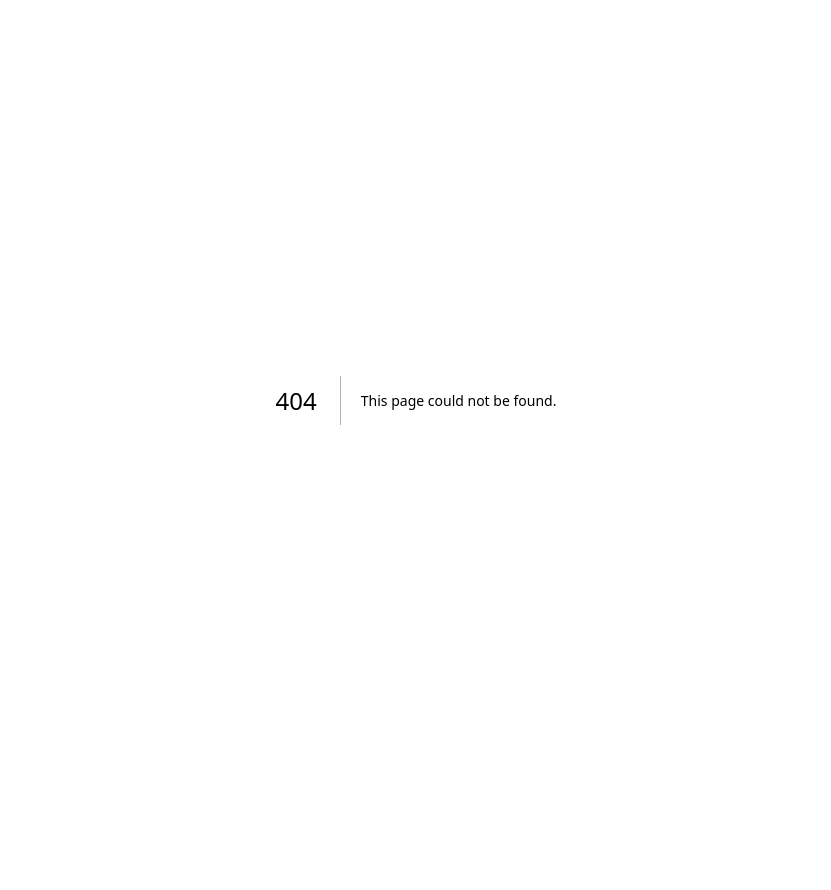
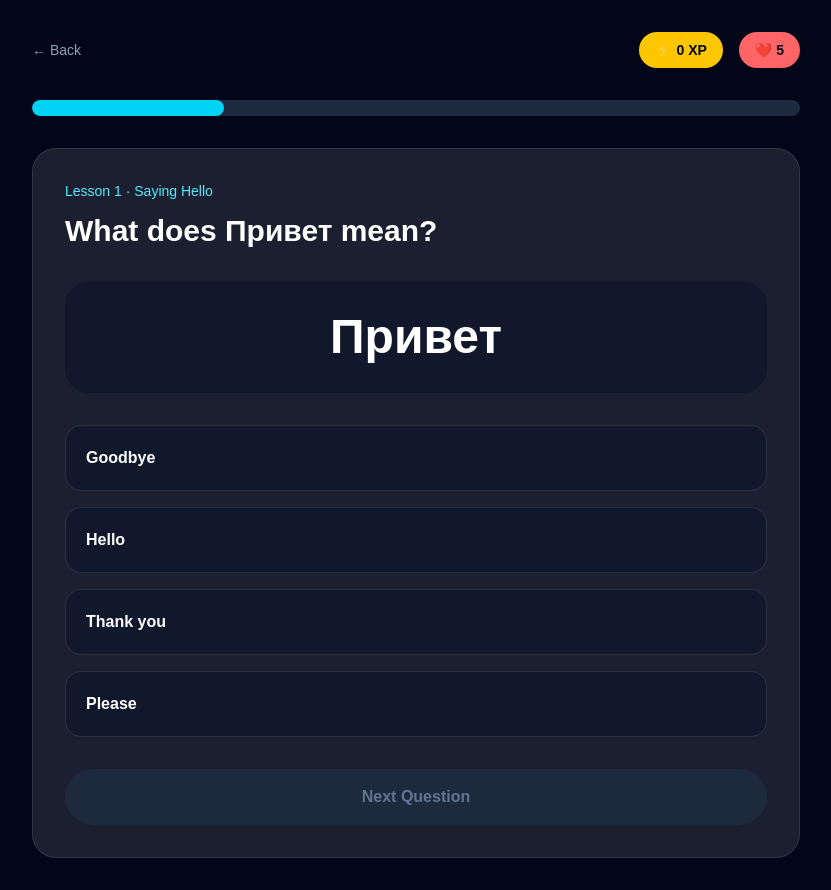
Before and after one commit to ayhampeter-debug/russian-learning-platform, a Next.js app: page /lesson in a window 1280 px wide. Before the commit this address had no page. Shown: the whole page, without its empty margins (224-1055 px from the left). Before the commit the page ends 800 px from the top, so only its background shows below. Built offline with nearby package versions, Linux system fonts and the light colour scheme.

Commit message:
Add interactive lesson page

```diff
--- /dev/null
+++ b/app/lesson/page.tsx
@@ -0,0 +1,207 @@
+"use client";
+
+import { useState } from "react";
+
+const questions = [
+  {
+    prompt: "What does Привет mean?",
+    russian: "Привет",
+    options: ["Goodbye", "Hello", "Thank you", "Please"],
+    correctAnswer: "Hello",
+    explanation: "Привет means Hello. It is informal and very common.",
+  },
+  {
+    prompt: "Choose the correct Russian word for Thank you.",
+    russian: "Thank you",
+    options: ["Пока", "Спасибо", "Да", "Нет"],
+    correctAnswer: "Спасибо",
+    explanation: "Спасибо means Thank you.",
+  },
+  {
+    prompt: "What does Да mean?",
+    russian: "Да",
+    options: ["No", "Yes", "Where", "Who"],
+    correctAnswer: "Yes",
+    explanation: "Да means Yes.",
+  },
+  {
+    prompt: "Choose the correct translation of Пока.",
+    russian: "Пока",
+    options: ["Hi / Bye", "Please", "Sorry", "Good morning"],
+    correctAnswer: "Hi / Bye",
+    explanation: "Пока can mean Hi or Bye informally, depending on context.",
+  },
+];
+
+export default function LessonPage() {
+  const [currentQuestionIndex, setCurrentQuestionIndex] = useState(0);
+  const [selectedAnswer, setSelectedAnswer] = useState("");
+  const [isAnswered, setIsAnswered] = useState(false);
+  const [xp, setXp] = useState(0);
+  const [hearts, setHearts] = useState(5);
+  const [isFinished, setIsFinished] = useState(false);
+
+  const currentQuestion = questions[currentQuestionIndex];
+  const progress = ((currentQuestionIndex + 1) / questions.length) * 100;
+  const isCorrect = selectedAnswer === currentQuestion.correctAnswer;
+
+  function handleAnswer(answer: string) {
+    if (isAnswered) return;
+
+    setSelectedAnswer(answer);
+    setIsAnswered(true);
+
+    if (answer === currentQuestion.correctAnswer) {
+      setXp((previousXp) => previousXp + 10);
+    } else {
+      setHearts((previousHearts) => Math.max(previousHearts - 1, 0));
+    }
+  }
+
+  function handleNext() {
+    if (currentQuestionIndex === questions.length - 1) {
+      setIsFinished(true);
+      return;
+    }
+
+    setCurrentQuestionIndex((previousIndex) => previousIndex + 1);
+    setSelectedAnswer("");
+    setIsAnswered(false);
+  }
+
+  if (isFinished) {
+    return (
+      <main className="flex min-h-screen items-center justify-center bg-slate-950 px-6 text-white">
+        <section className="w-full max-w-xl rounded-3xl border border-white/10 bg-white/10 p-8 text-center">
+          <div className="mx-auto flex h-20 w-20 items-center justify-center rounded-full bg-yellow-400 text-4xl">
+            🏆
+          </div>
+
+          <h1 className="mt-6 text-4xl font-bold">Lesson Complete!</h1>
+
+          <p className="mt-4 text-slate-300">
+            Great job. You finished your first Russian mini-lesson.
+          </p>
+
+          <div className="mt-8 grid grid-cols-2 gap-4">
+            <div className="rounded-2xl bg-slate-900/70 p-5">
+              <p className="text-sm text-slate-400">XP earned</p>
+              <p className="mt-1 text-3xl font-bold text-cyan-300">{xp}</p>
+            </div>
+
+            <div className="rounded-2xl bg-slate-900/70 p-5">
+              <p className="text-sm text-slate-400">Hearts left</p>
+              <p className="mt-1 text-3xl font-bold text-red-300">{hearts}</p>
+            </div>
+          </div>
+
+          <a
+            href="/dashboard"
+            className="mt-8 inline-flex rounded-full bg-cyan-400 px-7 py-3 font-semibold text-slate-950 transition hover:bg-cyan-300"
+          >
+            Back to Dashboard
+          </a>
+        </section>
+      </main>
+    );
+  }
+
+  return (
+    <main className="min-h-screen bg-slate-950 px-6 py-8 text-white">
+      <section className="mx-auto max-w-3xl">
+        <div className="mb-8 flex items-center justify-between gap-4">
+          <a href="/worlds" className="text-sm text-slate-400 hover:text-white">
+            ← Back
+          </a>
+
+          <div className="flex items-center gap-4 text-sm">
+            <span className="rounded-full bg-yellow-400 px-4 py-2 font-bold text-slate-950">
+              ⚡ {xp} XP
+            </span>
+
+            <span className="rounded-full bg-red-400 px-4 py-2 font-bold text-slate-950">
+              ❤️ {hearts}
+            </span>
+          </div>
+        </div>
+
+        <div className="mb-8 h-4 overflow-hidden rounded-full bg-slate-800">
+          <div
+            className="h-full rounded-full bg-cyan-400 transition-all"
+            style={{ width: `${progress}%` }}
+          />
+        </div>
+
+        <div className="rounded-3xl border border-white/10 bg-white/10 p-8">
+          <p className="text-sm text-cyan-300">Lesson 1 · Saying Hello</p>
+
+          <h1 className="mt-3 text-3xl font-bold">
+            {currentQuestion.prompt}
+          </h1>
+
+          <div className="mt-8 rounded-3xl bg-slate-900/80 p-8 text-center">
+            <p className="text-5xl font-bold">{currentQuestion.russian}</p>
+          </div>
+
+          <div className="mt-8 grid gap-4">
+            {currentQuestion.options.map((option) => {
+              const isSelected = selectedAnswer === option;
+              const isRightOption = option === currentQuestion.correctAnswer;
+
+              let buttonStyle =
+                "border-white/10 bg-slate-900/80 hover:border-cyan-400/50";
+
+              if (isAnswered && isRightOption) {
+                buttonStyle = "border-green-400 bg-green-400/20";
+              }
+
+              if (isAnswered && isSelected && !isRightOption) {
+                buttonStyle = "border-red-400 bg-red-400/20";
+              }
+
+              return (
+                <button
+                  key={option}
+                  onClick={() => handleAnswer(option)}
+                  className={`rounded-2xl border p-5 text-left font-semibold transition ${buttonStyle}`}
+                >
+                  {option}
+                </button>
+              );
+            })}
+          </div>
+
+          {isAnswered && (
+            <div
+              className={`mt-6 rounded-2xl p-5 ${
+                isCorrect ? "bg-green-400/20" : "bg-red-400/20"
+              }`}
+            >
+              <p className="font-bold">
+                {isCorrect ? "Correct!" : "Not quite."}
+              </p>
+
+              <p className="mt-2 text-sm text-slate-300">
+                {currentQuestion.explanation}
+              </p>
+            </div>
+          )}
+
+          <button
+            onClick={handleNext}
+            disabled={!isAnswered}
+            className={`mt-8 w-full rounded-full px-6 py-4 font-bold transition ${
+              isAnswered
+                ? "bg-cyan-400 text-slate-950 hover:bg-cyan-300"
+                : "bg-slate-800 text-slate-500"
+            }`}
+          >
+            {currentQuestionIndex === questions.length - 1
+              ? "Finish Lesson"
+              : "Next Question"}
+          </button>
+        </div>
+      </section>
+    </main>
+  );
+}
```
